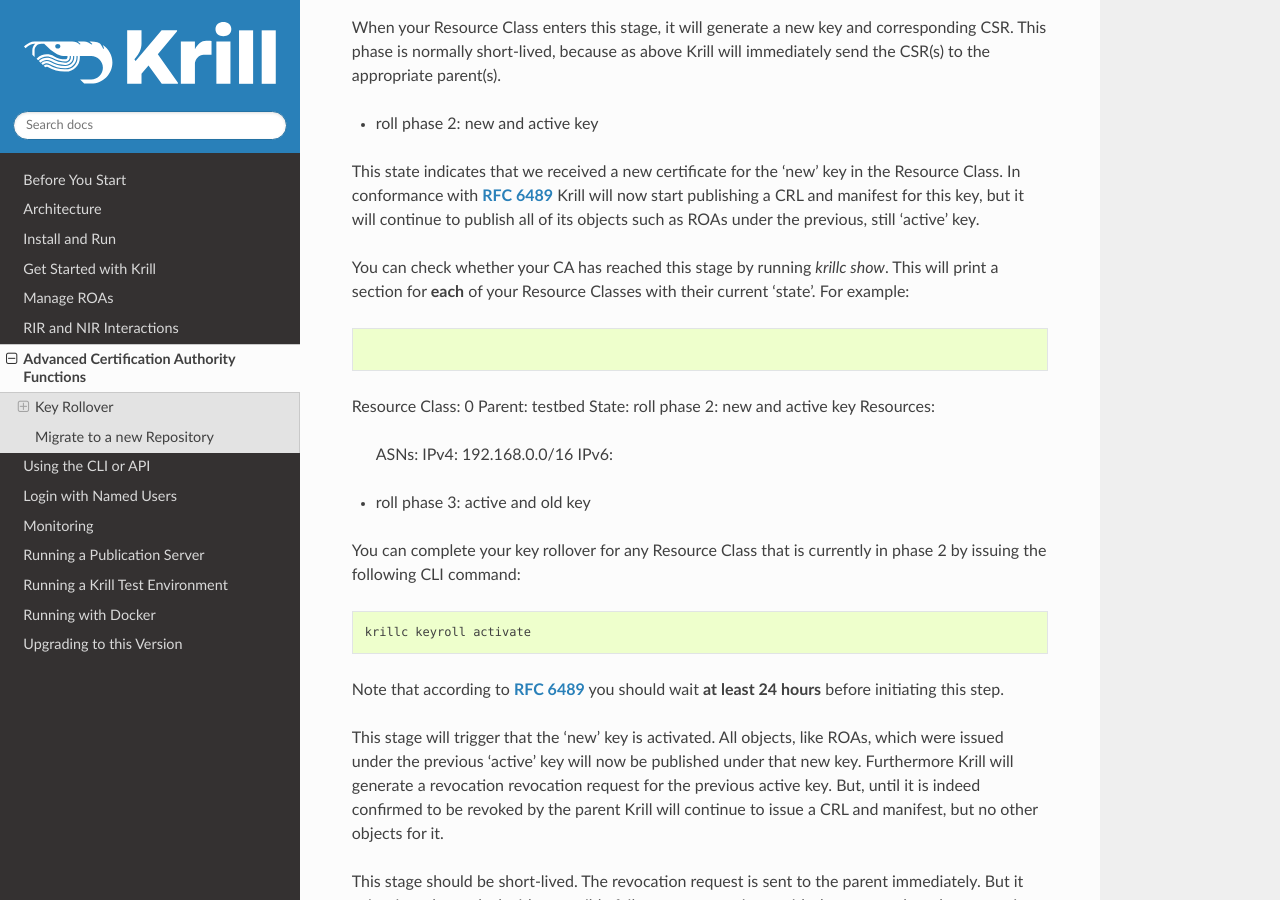
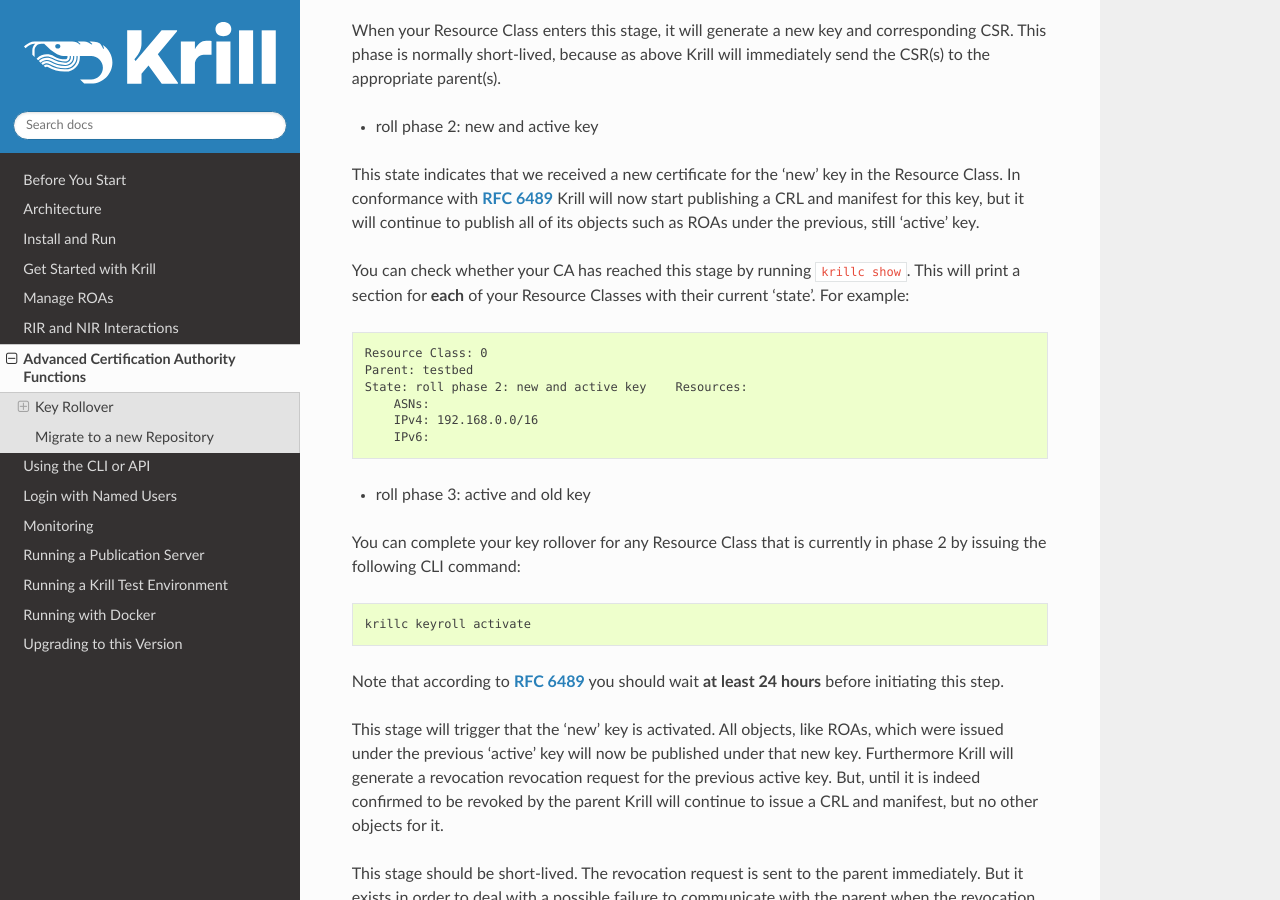
Before and after one commit to NLnetLabs/krill-manual, a Sphinx documentation site: the page built from source/advanced-ca.rst, in a window 1280 px wide and 900 px high, scrolled down 2612 px. Built offline with Sphinx 7.4.7 and the Read the Docs theme 2.0.0, drawn with Linux system fonts in a browser that asks for light colours; the version number could not be read and is left out.

Commit message:
Formatting.

```diff
--- a/source/advanced-ca.rst
+++ b/source/advanced-ca.rst
@@ -65,12 +65,12 @@
 
 Caveats:
 
- - The `init` command will have no effect if your CA is in the middle of a rollover
- - The `activate` command will have no effect if your CA does not have a new key
+ - The ``init`` command will have no effect if your CA is in the middle of a rollover
+ - The ``activate`` command will have no effect if your CA does not have a new key
 
 Your ROAs and possible other objects, such as CA certificates delegated to child CAs
 if you have those, will be safe during a rollover. They will be re-issued under the
-new key when you run the `activate` command.
+new key when you run the ``activate`` command.
 
 
 Key Life Cycle Background
@@ -137,18 +137,18 @@
 a CRL and manifest for this key, but it will continue to publish all of its
 objects such as ROAs under the previous, still 'active' key.
 
-You can check whether your CA has reached this stage by running `krillc show`.
+You can check whether your CA has reached this stage by running ``krillc show``.
 This will print a section for **each** of your Resource Classes with their
 current 'state'. For example:
 
 .. code-block:: text
 
-Resource Class: 0
-Parent: testbed
-State: roll phase 2: new and active key    Resources:
-    ASNs:
-    IPv4: 192.168.0.0/16
-    IPv6:
+  Resource Class: 0
+  Parent: testbed
+  State: roll phase 2: new and active key    Resources:
+      ASNs:
+      IPv4: 192.168.0.0/16
+      IPv6:
 
 
 - roll phase 3: active and old key
```
